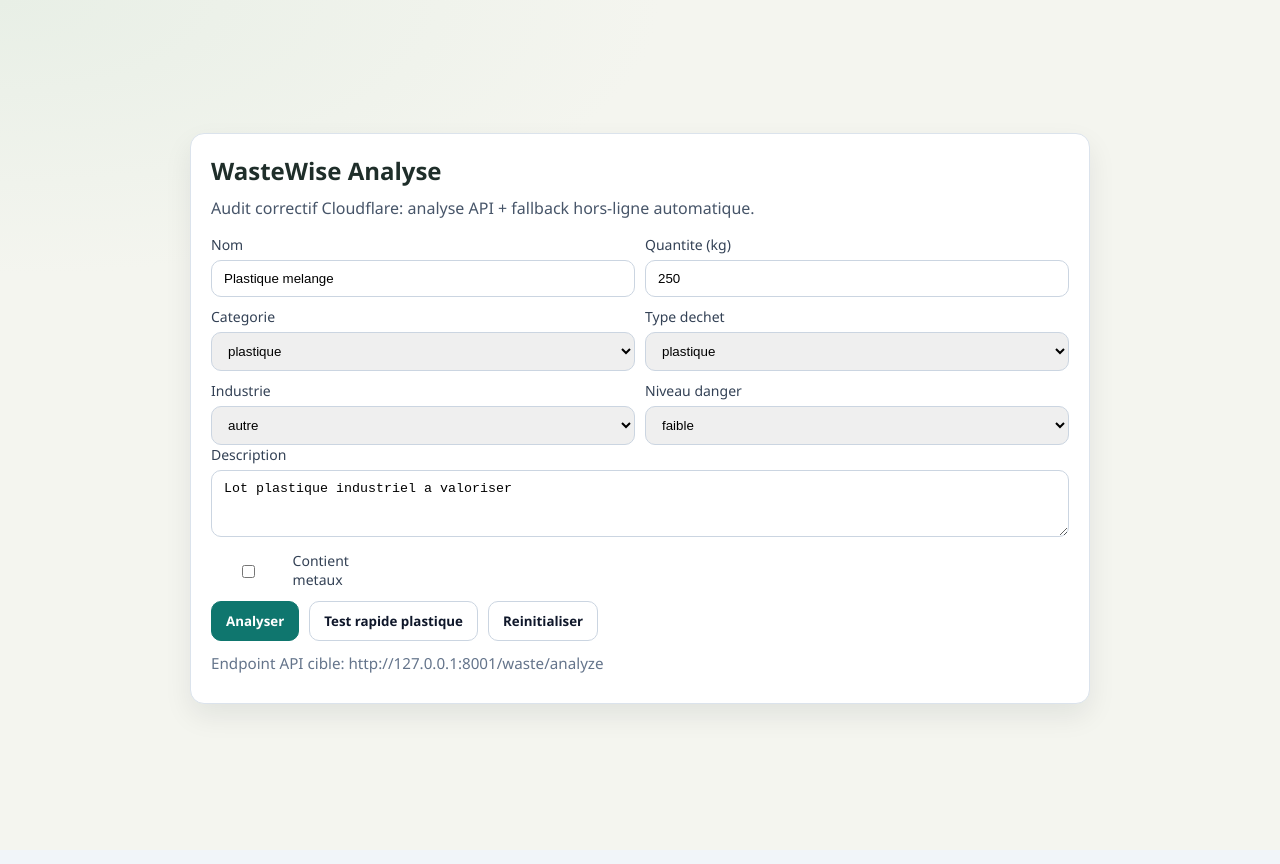
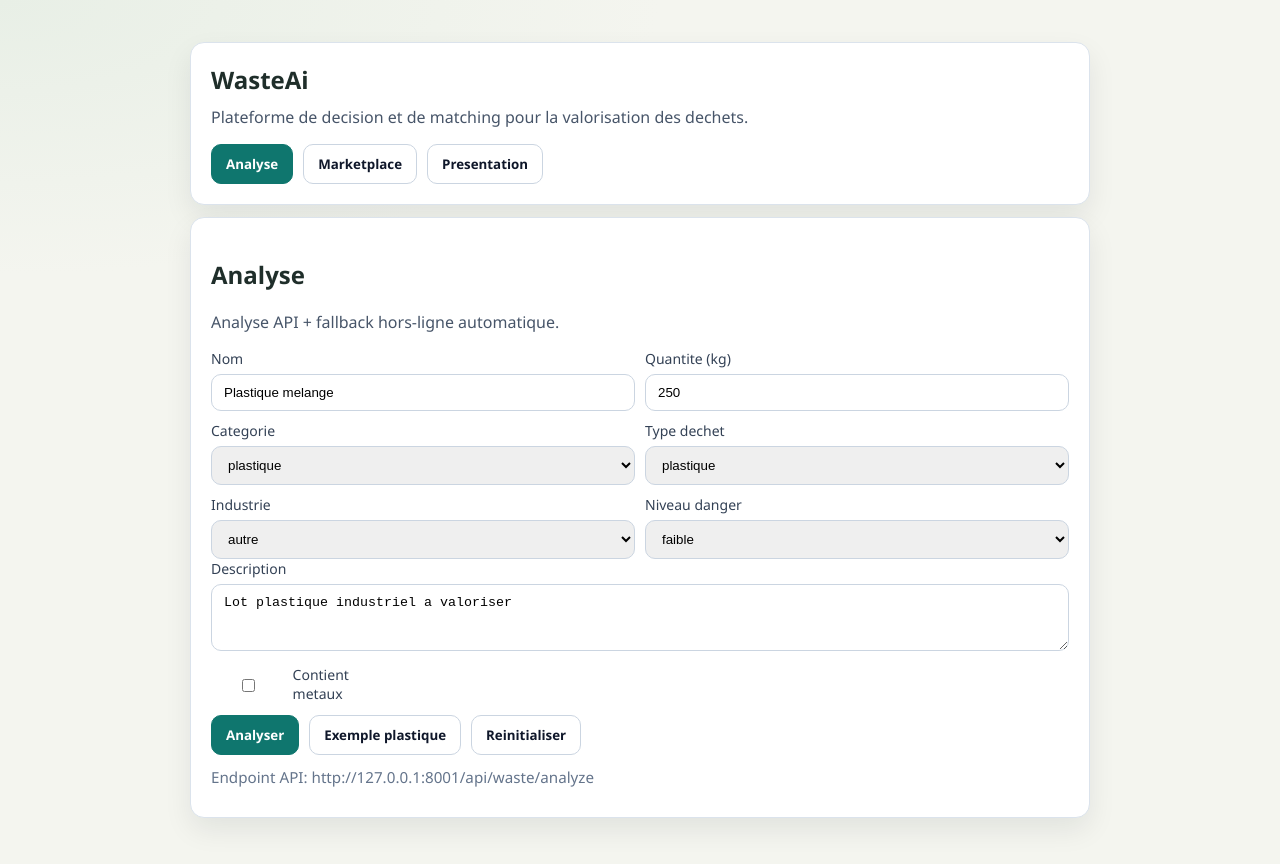
Before and after one commit to AGOSSOU950/mon-app-wasteAI-test-2026, a React app in the folder frontend/: page / in a window 1280 px wide. Shown: the top 864 px of the page. Built offline with nearby package versions, Linux system fonts and the light colour scheme; the HTML template or start-up script is replaced by a standard one.

Commit message:
update frontend

```diff
--- a/frontend/src/App.jsx
+++ b/frontend/src/App.jsx
@@ -1,6 +1,8 @@
-import { useMemo, useState } from "react"
+import { Suspense, lazy, useMemo, useState } from "react"
 import "./App.css"
-import { analyzeWaste, buildAnalyzePayload, REMOTE_API_BASE } from "./services/api"
+import { analyzeWaste, buildAnalyzePayload, API_BASE } from "./services/api"
+
+const LazyMarketplacePanel = lazy(() => import("./MarketplacePanel"))
 
 const INITIAL_FORM = {
   nom: "Plastique melange",
@@ -14,7 +16,24 @@
   pays_cedeao: "Benin",
 }
 
-export default function App() {
+function PresentationView() {
+  return (
+    <section className="card">
+      <h2>Presentation</h2>
+      <p className="subtitle">
+        WasteAi est une plateforme de decision et de matching pour valoriser les dechets industriels
+        avec un focus operationnel CEDEAO/Benin.
+      </p>
+      <ul>
+        <li>Moteur de decision multicriteres (technique, economique, environnemental, social).</li>
+        <li>Matching des acheteurs potentiels avec scoring et priorisation.</li>
+        <li>Conformite CEDEAO/Bamako et suivi de la performance.</li>
+      </ul>
+    </section>
+  )
+}
+
+function AnalyzeView() {
   const [form, setForm] = useState(INITIAL_FORM)
   const [loading, setLoading] = useState(false)
   const [result, setResult] = useState(null)
@@ -66,10 +85,9 @@
   }
 
   return (
-    <main className="app">
     <section className="card">
-        <h1>WasteWise Analyse</h1>
-        <p className="subtitle">Audit correctif Cloudflare: analyse API + fallback hors-ligne automatique.</p>
+      <h2>Analyse</h2>
+      <p className="subtitle">Analyse API + fallback hors-ligne automatique.</p>
 
       <div className="grid">
         <label>
@@ -142,27 +160,60 @@
 
       <div className="actions">
         <button className="btn primary" onClick={handleAnalyze} disabled={!canAnalyze || loading}>
-            {loading ? "Analyse..." : "Analyser"}
+          {loading ? "Analyse en cours..." : "Analyser"}
         </button>
-          <button className="btn" onClick={handleQuickPlastic} disabled={loading}>Test rapide plastique</button>
-          <button className="btn" onClick={handleReset} disabled={loading}>Reinitialiser</button>
+        <button className="btn" type="button" onClick={handleQuickPlastic}>
+          Exemple plastique
+        </button>
+        <button className="btn" type="button" onClick={handleReset}>
+          Reinitialiser
+        </button>
       </div>
 
-        <p className="endpoint">Endpoint API cible: {REMOTE_API_BASE}/waste/analyze</p>
+      <p className="endpoint">Endpoint API: {API_BASE}/api/waste/analyze</p>
 
-        {info && <div className="notice">{info}</div>}
-        {error && <pre className="output error">{error}</pre>}
+      {info ? <div className="notice">{info}</div> : null}
+      {error ? <div className="output error">{error}</div> : null}
 
-        {result && (
+      {result ? (
         <div className="result">
-            <p><strong>Decision:</strong> {result.decision}</p>
-            <p><strong>Score:</strong> {Number(result.score || 0).toFixed(1)}/100</p>
-            <p><strong>Confiance:</strong> {result.confiance}</p>
-            {result.resume_choix && <p><strong>Resume:</strong> {result.resume_choix}</p>}
+          <p><strong>Decision:</strong> {result.decision || "-"}</p>
+          <p><strong>Score:</strong> {typeof result.score === "number" ? result.score : "-"}</p>
+          <p><strong>Confiance:</strong> {result.confiance || "-"}</p>
+          <p><strong>Resume:</strong> {result.resume_choix || "-"}</p>
           <pre className="output">{JSON.stringify(result, null, 2)}</pre>
         </div>
+      ) : null}
+    </section>
+  )
+}
+
+export default function App() {
+  const [view, setView] = useState("analyse")
+
+  return (
+    <main className="app">
+      <section className="card" style={{ marginBottom: 12 }}>
+        <h1>WasteAi</h1>
+        <p className="subtitle">Plateforme de decision et de matching pour la valorisation des dechets.</p>
+        <div className="actions" style={{ margin: 0 }}>
+          <button className={`btn ${view === "analyse" ? "primary" : ""}`} onClick={() => setView("analyse")}>Analyse</button>
+          <button className={`btn ${view === "marketplace" ? "primary" : ""}`} onClick={() => setView("marketplace")}>Marketplace</button>
+          <button className={`btn ${view === "presentation" ? "primary" : ""}`} onClick={() => setView("presentation")}>Presentation</button>
+        </div>
+      </section>
+
+      {view === "analyse" && <AnalyzeView />}
+
+      {view === "marketplace" && (
+        <Suspense fallback={<section className="card"><p>Chargement marketplace...</p></section>}>
+          <section className="card">
+            <LazyMarketplacePanel />
+          </section>
+        </Suspense>
       )}
-      </section>
+
+      {view === "presentation" && <PresentationView />}
     </main>
   )
 }
--- a/frontend/src/services/api.js
+++ b/frontend/src/services/api.js
@@ -1,9 +1,10 @@
 import axios from "axios"
 
-const REMOTE_API_BASE = (import.meta.env.VITE_API_BASE || "https://wasteai-api.wasteai-gildas.workers.dev/api").replace(/\/$/, "")
+const API_BASE = (import.meta.env.VITE_API_BASE || "http://127.0.0.1:8001").replace(/\/$/, "")
+const REMOTE_API_BASE = API_BASE
 
 const http = axios.create({
-  baseURL: REMOTE_API_BASE,
+  baseURL: API_BASE,
   timeout: 20000,
   headers: {
     "Content-Type": "application/json",
@@ -79,11 +80,11 @@
 
 export async function analyzeWaste(payload) {
   try {
-    const response = await http.post("/waste/analyze", payload)
+    const response = await http.post("/api/waste/analyze", payload)
     return {
       source: "api",
       data: response.data,
-      apiBase: REMOTE_API_BASE,
+      apiBase: API_BASE,
       warning: "",
     }
   } catch (error) {
@@ -91,11 +92,11 @@
     return {
       source: "offline",
       data: offline,
-      apiBase: REMOTE_API_BASE,
+      apiBase: API_BASE,
       warning: "API indisponible ou bloquee (CORS/reseau). Analyse locale activee.",
       error,
     }
   }
 }
 
-export { REMOTE_API_BASE }
+export { API_BASE, REMOTE_API_BASE }
```
Also changed, not shown: 1 other file (tests, documents, lock files or other folders). Lines whose indentation alone changed are shown as unchanged.
